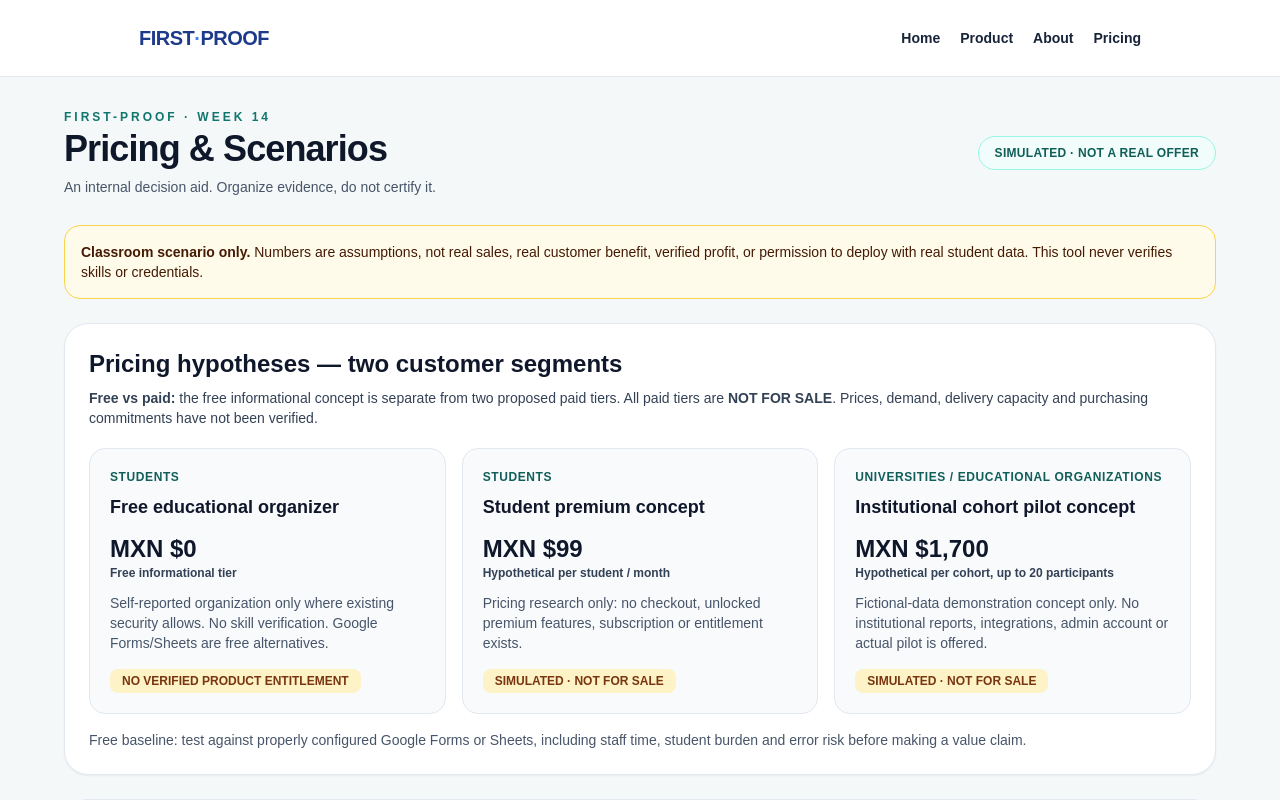
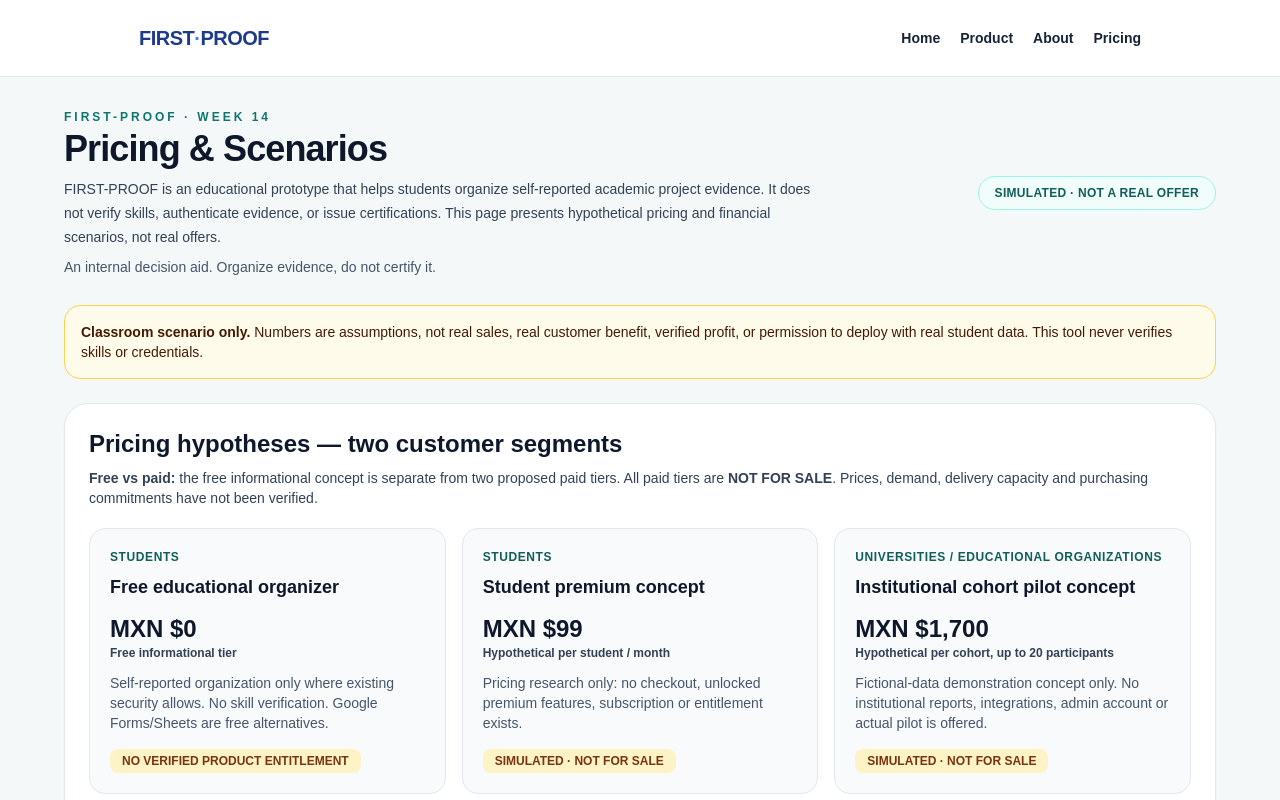
Before and after one commit to ssofiabuildss/first-proof-week12, a Next.js app: page /pricing in a window 1280 px wide. Shown: the top 800 px of the page. Built offline with nearby package versions, Linux system fonts and the light colour scheme.

Commit message:
fix: clarify educational purpose after persona test

```diff
--- a/components/PricingCalculator.tsx
+++ b/components/PricingCalculator.tsx
@@ -69,6 +69,7 @@ export default function PricingCalculator(){
       <header className="mb-7 flex flex-wrap items-center justify-between gap-4">
         <div><p className="text-xs font-bold uppercase tracking-[.25em] text-teal-700">FIRST-PROOF · WEEK 14</p>
           <h1 className="mt-1 text-3xl font-black tracking-tight sm:text-4xl">Pricing &amp; Scenarios</h1>
+          <p className="mt-2 max-w-3xl text-sm leading-6 text-slate-700">FIRST-PROOF is an educational prototype that helps students organize self-reported academic project evidence. It does not verify skills, authenticate evidence, or issue certifications. This page presents hypothetical pricing and financial scenarios, not real offers.</p>
           <p className="mt-2 text-sm text-slate-600">An internal decision aid. Organize evidence, do not certify it.</p></div>
         <span className="rounded-full border border-teal-200 bg-teal-50 px-4 py-2 text-xs font-bold uppercase tracking-wide text-teal-800">SIMULATED · NOT A REAL OFFER</span>
       </header>
```
